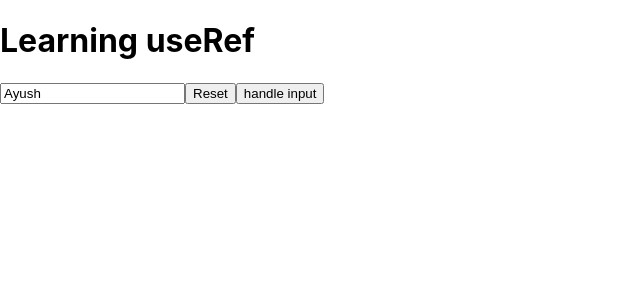
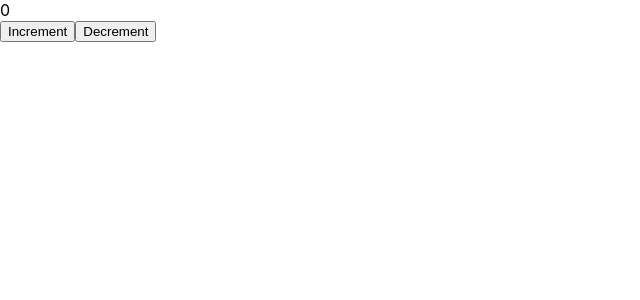
Before and after one commit to AyushSaxena092000/ReactHooks, a React (Create React App) app in the folder react-hooks/: page / in a window 1280 px wide. Shown: the top 300 px of the page, without its empty margins (0-640 px from the left). Built offline with nearby package versions, Linux system fonts and the light colour scheme.

Commit message:
customhooks

```diff
--- a/react-hooks/src/App.js
+++ b/react-hooks/src/App.js
@@ -8,6 +8,7 @@
 import CallbackTutorial from "./components/UseCallback/CallbackTutorial";
 import UseMemo from "./components/UseMemo/UseMemo";
 import RefTutorial from "./components/UseRef/RefTutorial";
+import CustomHooks from "./components/UseCustomHooks/CustomHooks";
 
 function App() {
   return (
@@ -19,7 +20,8 @@
       {/* <MemoTutorial /> */}
       {/* <CallbackTutorial/> */}
       {/* <UseMemo/> */}
-      <RefTutorial/>
+      {/* <RefTutorial/> */}
+      <CustomHooks />
     </div>
   );
 }
--- /dev/null
+++ b/react-hooks/src/components/UseCustomHooks/CustomHooks.js
@@ -0,0 +1,23 @@
+// Hooks are reusable functions.
+
+// When you have component logic that needs to be used by multiple components, we can extract that logic to a custom Hook.
+
+// Custom Hooks start with "use". Example: useFetch.
+
+// Custom hooks in React are JavaScript functions that allow you to extract and reuse logic across multiple components in a React application. They enable you to encapsulate logic into reusable functions, making your code more modular and easier to maintain.
+
+import React from "react";
+import useCounter from "./useCounter";
+
+const CustomHooks = () => {
+  const [count, Increment, Decrement] = useCounter();
+  return (
+    <div className="app">
+      <div>{count}</div>
+      <button onClick={Increment}>Increment</button>
+      <button onClick={Decrement}>Decrement</button>
+    </div>
+  );
+};
+
+export default CustomHooks;
--- /dev/null
+++ b/react-hooks/src/components/UseCustomHooks/useCounter.js
@@ -0,0 +1,15 @@
+import React, { useState } from "react";
+
+const useCounter = () => {
+  const [count, setCount] = useState(0);
+
+  function Increment() {
+    setCount(count + 1);
+  }
+  function Decrement() {
+    setCount(count - 1);
+  }
+  return [count, Increment, Decrement];
+};
+
+export default useCounter;
```
